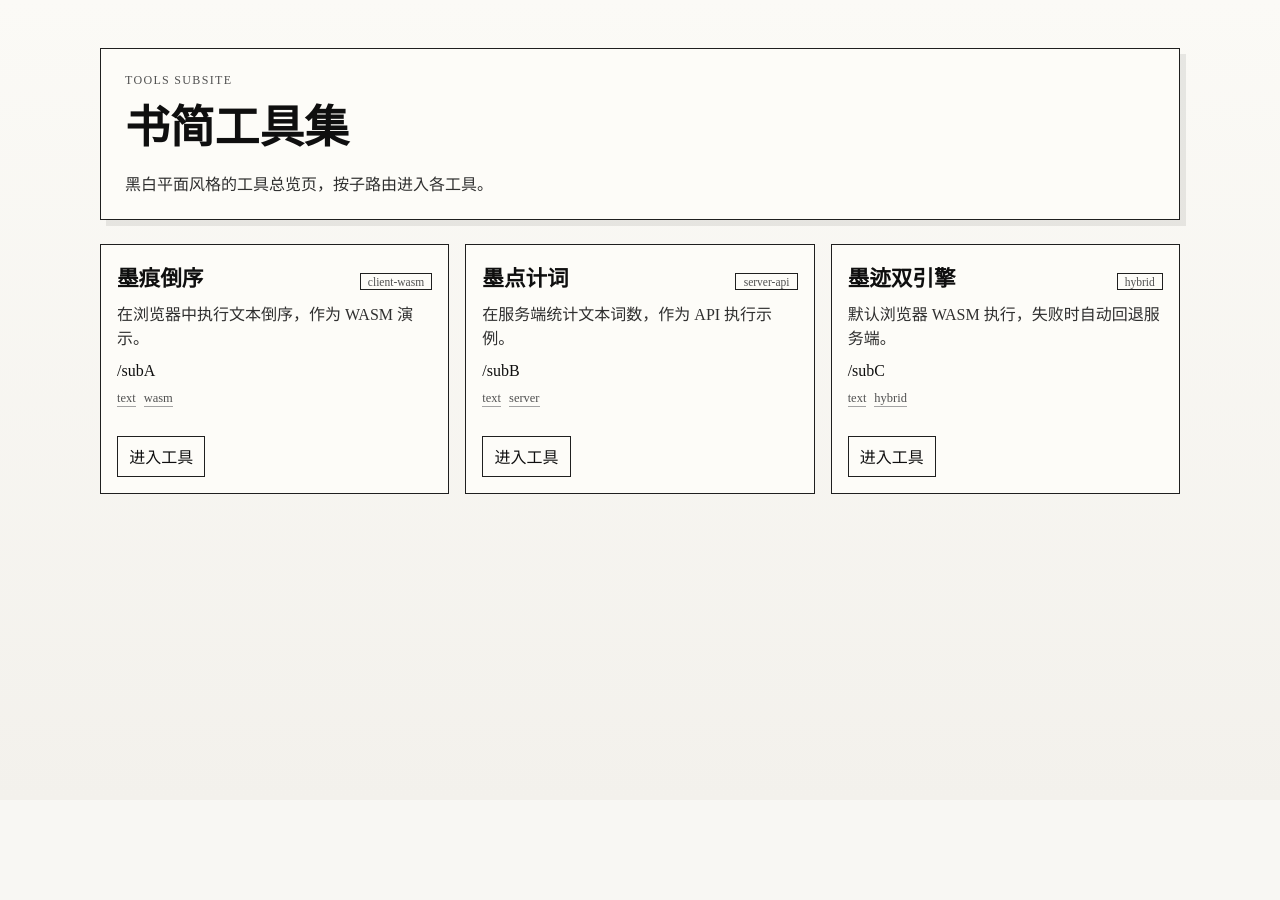
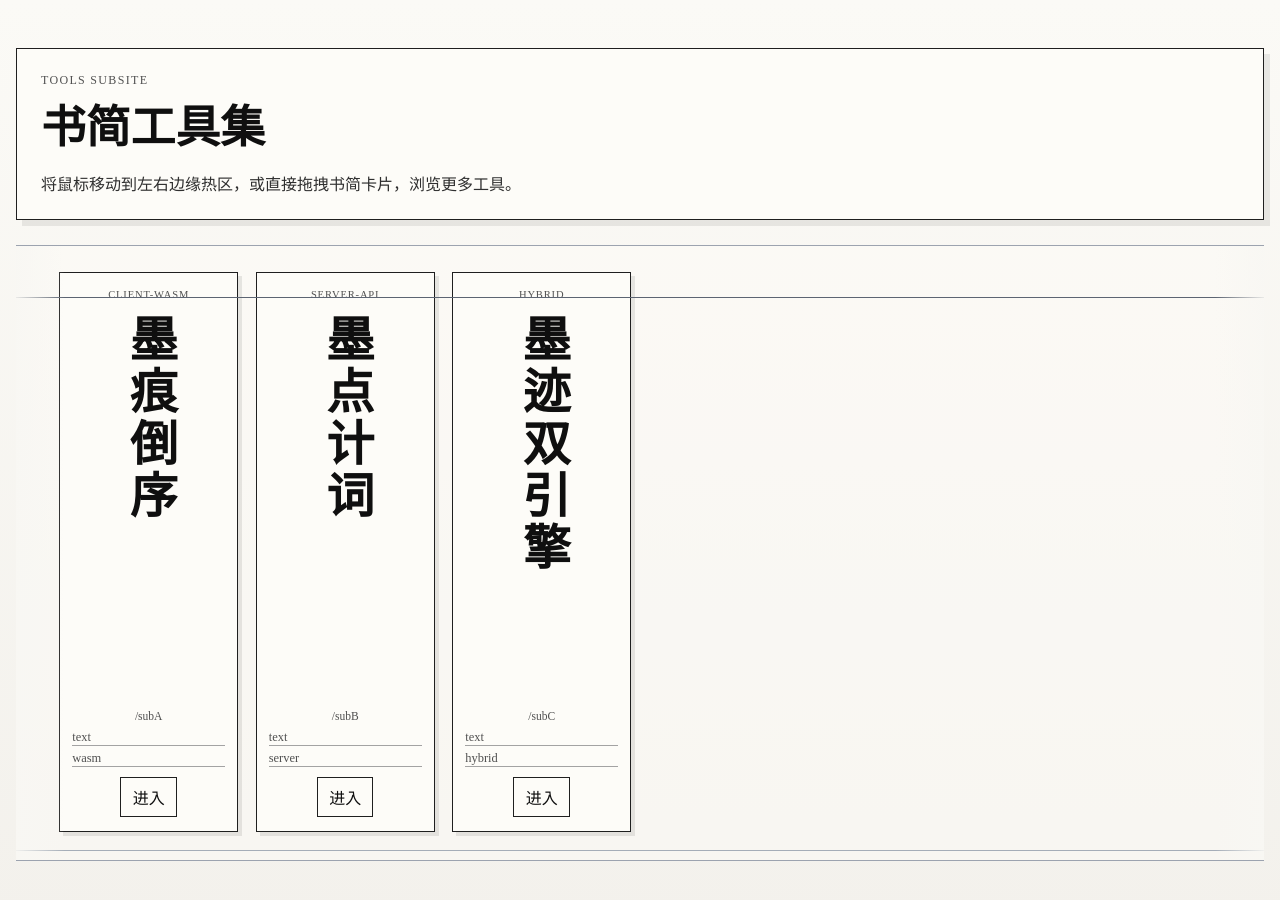
Before and after one commit to Heersin/PublicToolbox, a React (Vite) app in the folder apps/tools-web/: page / in a window 1280 px wide. Shown: the top 900 px of the page. Before the commit the page ends 800 px from the top, so only its background shows below. Built offline with nearby package versions, Linux system fonts and the light colour scheme.

Commit message:
feat(ui): add scrollable strip-cards catalog interaction

```diff
--- a/apps/tools-web/src/index.css
+++ b/apps/tools-web/src/index.css
@@ -20,15 +20,19 @@
 body {
   margin: 0;
   min-height: 100vh;
-  background:
-    linear-gradient(180deg, #fbfaf6 0%, #f3f1ec 100%);
+  background: linear-gradient(180deg, #fbfaf6 0%, #f3f1ec 100%);
 }
 
 a {
   color: inherit;
 }
 
-.catalog-page,
+.catalog-page {
+  width: min(1480px, 100% - 2rem);
+  margin: 0 auto;
+  padding: 3rem 0 4rem;
+}
+
 .tool-page {
   width: min(1080px, 100% - 2rem);
   margin: 0 auto;
@@ -39,7 +43,7 @@ a {
   border: 1px solid var(--line);
   background: var(--paper-panel);
   padding: 1.5rem;
-  margin-bottom: 1.5rem;
+  margin-bottom: 1.6rem;
   box-shadow: 6px 6px 0 var(--shadow);
 }
 
@@ -61,69 +65,141 @@ a {
   color: var(--ink-medium);
 }
 
-.card-grid {
-  display: grid;
-  grid-template-columns: repeat(auto-fit, minmax(240px, 1fr));
-  gap: 1rem;
+.catalog-rail-shell {
+  --window-size: 7;
+  --card-gap: 1.1rem;
+  position: relative;
+  padding: 1.35rem 2.7rem 1.5rem;
+  border-top: 1px solid #9ca3af;
+  border-bottom: 1px solid #9ca3af;
+  background: rgba(252, 251, 246, 0.45);
 }
 
-.tool-card {
+.rail-guide {
+  position: absolute;
+  left: 0;
+  right: 0;
+  height: 1px;
+  background: #5c6472;
+}
+
+.rail-guide-top {
+  top: 3.2rem;
+}
+
+.rail-guide-bottom {
+  bottom: 0.55rem;
+  background: #a5adb8;
+}
+
+.card-viewport {
+  overflow: hidden;
+  cursor: grab;
+  touch-action: pan-y;
+  user-select: none;
+}
+
+.card-viewport.is-dragging {
+  cursor: grabbing;
+}
+
+.card-rail {
+  display: flex;
+  gap: var(--card-gap);
+  align-items: stretch;
+  padding: 0.25rem 0;
+}
+
+.tool-strip-card {
+  flex: 0 0 calc((100% - (var(--window-size) - 1) * var(--card-gap)) / var(--window-size));
+  min-width: 150px;
+  height: 560px;
+  border: 1px solid var(--line);
+  background: var(--paper-panel);
+  box-shadow: 4px 4px 0 rgba(14, 14, 14, 0.09);
   display: flex;
   flex-direction: column;
-  gap: 0.7rem;
-  border: 1px solid var(--line);
-  background: var(--paper-panel);
-  padding: 1rem;
-  min-height: 250px;
-  transition: transform 160ms ease, box-shadow 160ms ease;
+  align-items: center;
+  padding: 1rem 0.75rem 0.85rem;
+  transition: transform 140ms ease, box-shadow 140ms ease;
 }
 
-.tool-card:hover {
-  transform: translate(-2px, -2px);
-  box-shadow: 4px 4px 0 var(--line-soft);
+.tool-strip-card:hover {
+  transform: translateY(-2px);
+  box-shadow: 6px 6px 0 rgba(14, 14, 14, 0.12);
 }
 
-.tool-card-head {
-  display: flex;
-  justify-content: space-between;
-  gap: 0.8rem;
-  align-items: baseline;
-}
-
-.tool-card-head h2 {
+.strip-mode {
   margin: 0;
-  font-size: 1.35rem;
-}
-
-.mode-chip {
-  border: 1px solid var(--line);
-  padding: 0.12rem 0.45rem;
-  font-size: 0.72rem;
+  font-size: 0.66rem;
+  letter-spacing: 0.08em;
+  text-transform: uppercase;
   color: var(--ink-soft);
 }
 
-.tool-description {
-  margin: 0;
-  color: var(--ink-medium);
-  line-height: 1.5;
+.strip-title {
+  margin: 0.95rem 0 0;
+  font-size: 3rem;
+  letter-spacing: 0.08em;
+  line-height: 1;
+  writing-mode: vertical-rl;
+  text-orientation: mixed;
+  flex: 1;
 }
 
-.tool-slug {
-  margin: 0;
-  color: var(--ink-strong);
-  font-family: "Iowan Old Style", "Times New Roman", serif;
+.strip-route {
+  margin: 0 0 0.3rem;
+  color: var(--ink-soft);
+  font-size: 0.72rem;
 }
 
-.tool-tags {
+.strip-tags {
+  width: 100%;
   display: flex;
-  flex-wrap: wrap;
-  gap: 0.5rem;
+  flex-direction: column;
+  gap: 0.35rem;
+  margin: 0.15rem 0 0.6rem;
 }
 
 .tag {
   border-bottom: 1px solid var(--line-soft);
   font-size: 0.78rem;
   color: var(--ink-soft);
+}
+
+.strip-link {
+  margin-top: auto;
+  width: 100%;
+  text-align: center;
+}
+
+.edge-zone {
+  position: absolute;
+  top: 0;
+  bottom: 0;
+  width: 54px;
+  border: 0;
+  padding: 0;
+  margin: 0;
+  background: transparent;
+  cursor: ew-resize;
+  z-index: 5;
+}
+
+.edge-zone-left {
+  left: 0;
+  background: linear-gradient(90deg, rgba(248, 247, 243, 0.9) 0%, rgba(248, 247, 243, 0) 90%);
+}
+
+.edge-zone-right {
+  right: 0;
+  background: linear-gradient(270deg, rgba(248, 247, 243, 0.9) 0%, rgba(248, 247, 243, 0) 90%);
+}
+
+.edge-zone:hover,
+.edge-zone:focus-visible {
+  outline: none;
+  box-shadow: inset 0 0 0 1px rgba(20, 20, 20, 0.25);
 }
 
 .tool-link {
@@ -207,3 +283,66 @@ a {
   word-break: break-word;
   color: var(--ink-strong);
 }
+
+@media (max-width: 1400px) {
+  .catalog-rail-shell {
+    --window-size: 6;
+  }
+}
+
+@media (max-width: 1180px) {
+  .catalog-rail-shell {
+    --window-size: 5;
+    --card-gap: 0.9rem;
+    padding-inline: 2.35rem;
+  }
+}
+
+@media (max-width: 940px) {
+  .catalog-rail-shell {
+    --window-size: 4;
+    padding-inline: 2rem;
+  }
+
+  .tool-strip-card {
+    height: 510px;
+  }
+
+  .strip-title {
+    font-size: 2.5rem;
+  }
+}
+
+@media (max-width: 760px) {
+  .catalog-page {
+    width: min(1480px, 100% - 1rem);
+    padding-top: 1.8rem;
+  }
+
+  .catalog-rail-shell {
+    --window-size: 3;
+    padding-inline: 1.35rem;
+  }
+
+  .edge-zone {
+    width: 34px;
+  }
+
+  .tool-strip-card {
+    min-width: 126px;
+    height: 420px;
+    padding-inline: 0.5rem;
+  }
+
+  .strip-title {
+    font-size: 2rem;
+  }
+
+  .strip-tags {
+    gap: 0.2rem;
+  }
+
+  .tag {
+    font-size: 0.72rem;
+  }
+}
--- a/apps/tools-web/src/pages/CatalogPage.tsx
+++ b/apps/tools-web/src/pages/CatalogPage.tsx
@@ -1,38 +1,174 @@
+import { useEffect, useRef, useState, type MouseEvent, type PointerEvent } from 'react';
 import { Link } from 'react-router-dom';
 import { getAllTools } from '../lib/toolCatalog';
 
 const tools = getAllTools();
 
 export default function CatalogPage() {
+  const viewportRef = useRef<HTMLDivElement | null>(null);
+  const animationFrameRef = useRef<number | null>(null);
+  const panDirectionRef = useRef<0 | -1 | 1>(0);
+  const dragStateRef = useRef({ active: false, startX: 0, startScrollLeft: 0, moved: false });
+  const [isDragging, setIsDragging] = useState(false);
+
+  useEffect(() => {
+    return () => {
+      if (animationFrameRef.current !== null) {
+        cancelAnimationFrame(animationFrameRef.current);
+      }
+    };
+  }, []);
+
+  function panStep() {
+    const viewport = viewportRef.current;
+    if (!viewport || panDirectionRef.current === 0) {
+      return;
+    }
+
+    viewport.scrollLeft += panDirectionRef.current * 12;
+    animationFrameRef.current = requestAnimationFrame(panStep);
+  }
+
+  function startEdgePan(direction: -1 | 1) {
+    panDirectionRef.current = direction;
+    if (animationFrameRef.current !== null) {
+      cancelAnimationFrame(animationFrameRef.current);
+    }
+    animationFrameRef.current = requestAnimationFrame(panStep);
+  }
+
+  function stopEdgePan() {
+    panDirectionRef.current = 0;
+    if (animationFrameRef.current !== null) {
+      cancelAnimationFrame(animationFrameRef.current);
+      animationFrameRef.current = null;
+    }
+  }
+
+  function handlePointerDown(event: PointerEvent<HTMLDivElement>) {
+    if (event.pointerType === 'mouse' && event.button !== 0) {
+      return;
+    }
+
+    const viewport = viewportRef.current;
+    if (!viewport) {
+      return;
+    }
+
+    dragStateRef.current = {
+      active: true,
+      startX: event.clientX,
+      startScrollLeft: viewport.scrollLeft,
+      moved: false,
+    };
+    setIsDragging(true);
+    stopEdgePan();
+    viewport.setPointerCapture(event.pointerId);
+  }
+
+  function handlePointerMove(event: PointerEvent<HTMLDivElement>) {
+    const viewport = viewportRef.current;
+    const state = dragStateRef.current;
+    if (!viewport || !state.active) {
+      return;
+    }
+
+    const deltaX = event.clientX - state.startX;
+    if (Math.abs(deltaX) > 4) {
+      state.moved = true;
+    }
+
+    viewport.scrollLeft = state.startScrollLeft - deltaX;
+  }
+
+  function handlePointerEnd(event: PointerEvent<HTMLDivElement>) {
+    const viewport = viewportRef.current;
+    if (!viewport || !dragStateRef.current.active) {
+      return;
+    }
+
+    dragStateRef.current.active = false;
+    setIsDragging(false);
+    if (viewport.hasPointerCapture(event.pointerId)) {
+      viewport.releasePointerCapture(event.pointerId);
+    }
+  }
+
+  function handleClickCapture(event: MouseEvent<HTMLDivElement>) {
+    if (dragStateRef.current.moved) {
+      event.preventDefault();
+      event.stopPropagation();
+      dragStateRef.current.moved = false;
+    }
+  }
+
   return (
     <main className="catalog-page">
       <header className="hero">
         <p className="hero-eyebrow">Tools Subsite</p>
         <h1>书简工具集</h1>
-        <p className="hero-text">黑白平面风格的工具总览页，按子路由进入各工具。</p>
+        <p className="hero-text">将鼠标移动到左右边缘热区，或直接拖拽书简卡片，浏览更多工具。</p>
       </header>
 
-      <section className="card-grid" aria-label="tool catalog">
+      <section className="catalog-rail-shell" aria-label="tool catalog">
+        <div className="rail-guide rail-guide-top" />
+        <div className="rail-guide rail-guide-bottom" />
+
+        <button
+          type="button"
+          className="edge-zone edge-zone-left"
+          aria-label="向左查看工具"
+          onMouseEnter={() => startEdgePan(-1)}
+          onMouseLeave={stopEdgePan}
+          onFocus={() => startEdgePan(-1)}
+          onBlur={stopEdgePan}
+        />
+
+        <div
+          ref={viewportRef}
+          className={`card-viewport${isDragging ? ' is-dragging' : ''}`}
+          onPointerDown={handlePointerDown}
+          onPointerMove={handlePointerMove}
+          onPointerUp={handlePointerEnd}
+          onPointerCancel={handlePointerEnd}
+          onPointerLeave={(event) => {
+            if (!dragStateRef.current.active) {
+              stopEdgePan();
+            }
+            handlePointerEnd(event);
+          }}
+          onClickCapture={handleClickCapture}
+        >
+          <div className="card-rail">
             {tools.map((tool) => (
-          <article key={tool.id} className="tool-card">
-            <div className="tool-card-head">
-              <h2>{tool.name}</h2>
-              <span className="mode-chip">{tool.execution_mode}</span>
-            </div>
-            <p className="tool-description">{tool.description}</p>
-            <p className="tool-slug">/{tool.slug}</p>
-            <div className="tool-tags">
-              {tool.tags.map((tag) => (
+              <article key={tool.id} className="tool-strip-card">
+                <p className="strip-mode">{tool.execution_mode}</p>
+                <h2 className="strip-title">{tool.name}</h2>
+                <p className="strip-route">/{tool.slug}</p>
+                <div className="strip-tags">
+                  {tool.tags.slice(0, 3).map((tag) => (
                     <span key={`${tool.id}-${tag}`} className="tag">
                       {tag}
                     </span>
                   ))}
                 </div>
-            <Link to={`/${tool.slug}`} className="tool-link">
-              进入工具
+                <Link to={`/${tool.slug}`} className="tool-link strip-link">
+                  进入
                 </Link>
               </article>
             ))}
+          </div>
+        </div>
+
+        <button
+          type="button"
+          className="edge-zone edge-zone-right"
+          aria-label="向右查看工具"
+          onMouseEnter={() => startEdgePan(1)}
+          onMouseLeave={stopEdgePan}
+          onFocus={() => startEdgePan(1)}
+          onBlur={stopEdgePan}
+        />
       </section>
     </main>
   );
```
Lines whose indentation alone changed are shown as unchanged.
